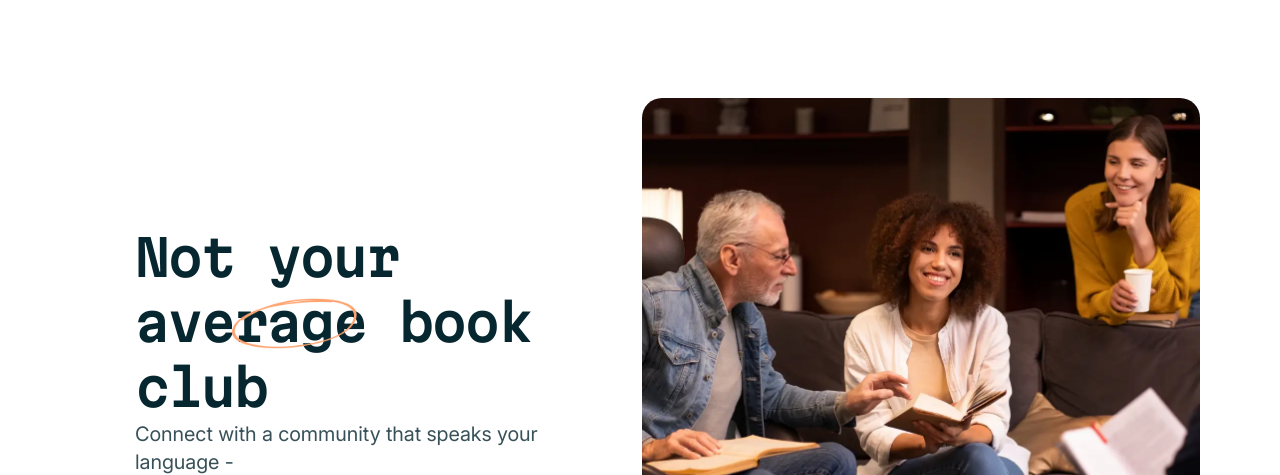
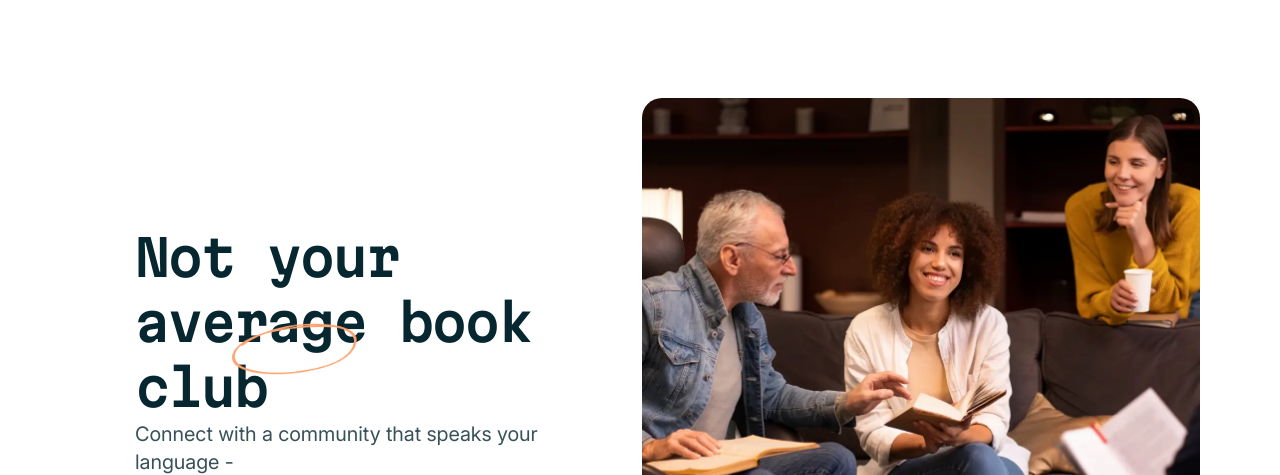
Before and after one commit to bolaji0001/tech-book-club-landing-page, a plain HTML site: page tech-book-club-landing-page/starter-code/index.html in a window 1280 px wide. Shown: the part 1670-2145 px from the top of the page. Drawn offline with Linux system fonts and the light colour scheme.

Commit message:
My responsiveness commit

```diff
--- a/tech-book-club-landing-page/styles.css
+++ b/tech-book-club-landing-page/styles.css
@@ -358,7 +358,7 @@ html {
   max-width: 12.5rem;
   max-height: 15.89rem;
   position: absolute;
-  top: 19.93%;
+  top: 26.93%;
   left: 22.64%;
 }
 .section-3-img-container {
```
